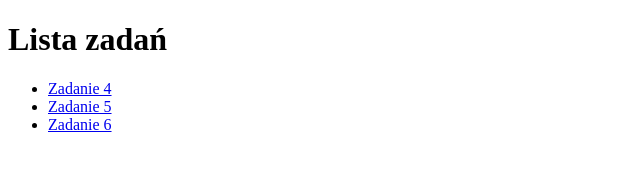
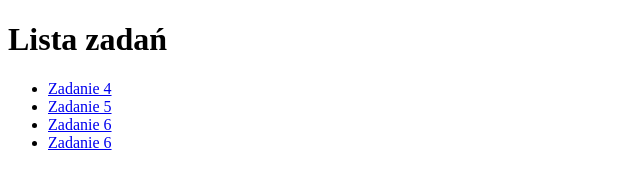
Before and after one commit to YP62293/zadania_yp62293, a plain HTML site: page index.html in a window 1280 px wide. Shown: the full height of the page, 0-640 px from the left. Drawn offline with Linux system fonts and the light colour scheme.

Commit message:
Add files via upload

```diff
--- a/index.html
+++ b/index.html
@@ -10,6 +10,7 @@
     <li><a href="zad4_interakcja/index.html">Zadanie 4</a></li>
     <li><a href="zad5_formularz/index.html">Zadanie 5</a></li>
     <li><a href="zad6_json/index.html">Zadanie 6</a></li>
+    <li><a href="zad7_localstor/index.html">Zadanie 6</a></li>
   </ul>
 
 </body>
```
